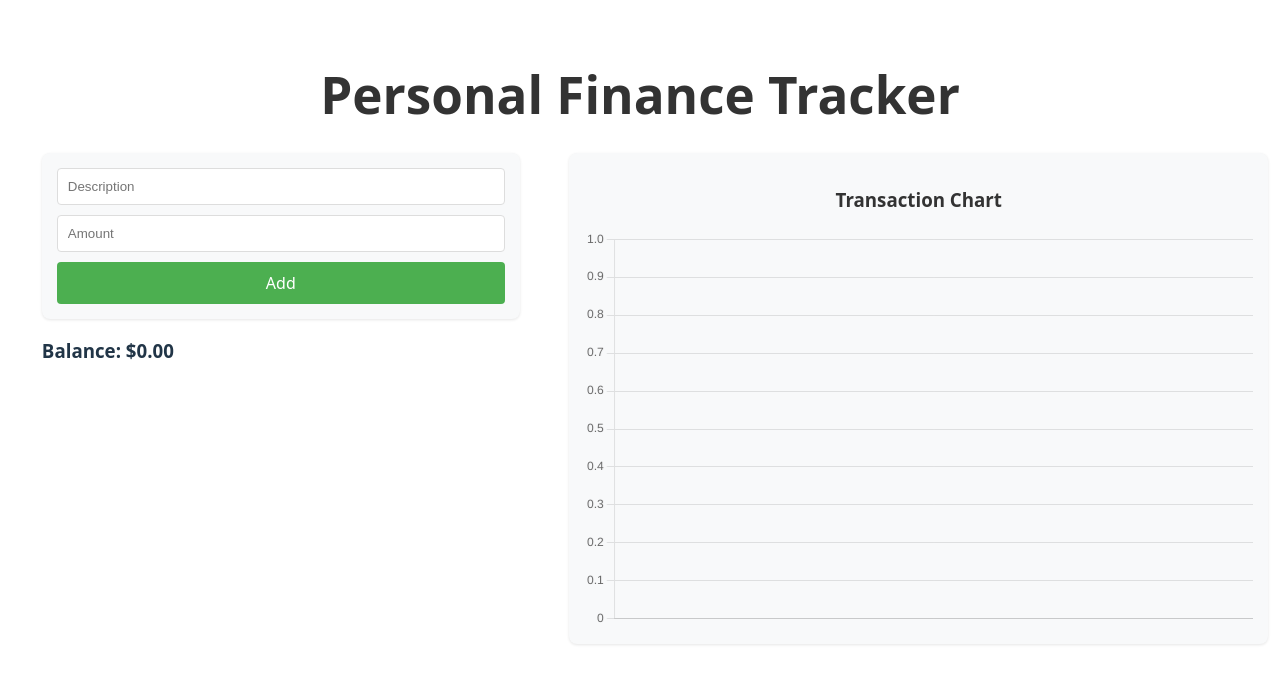
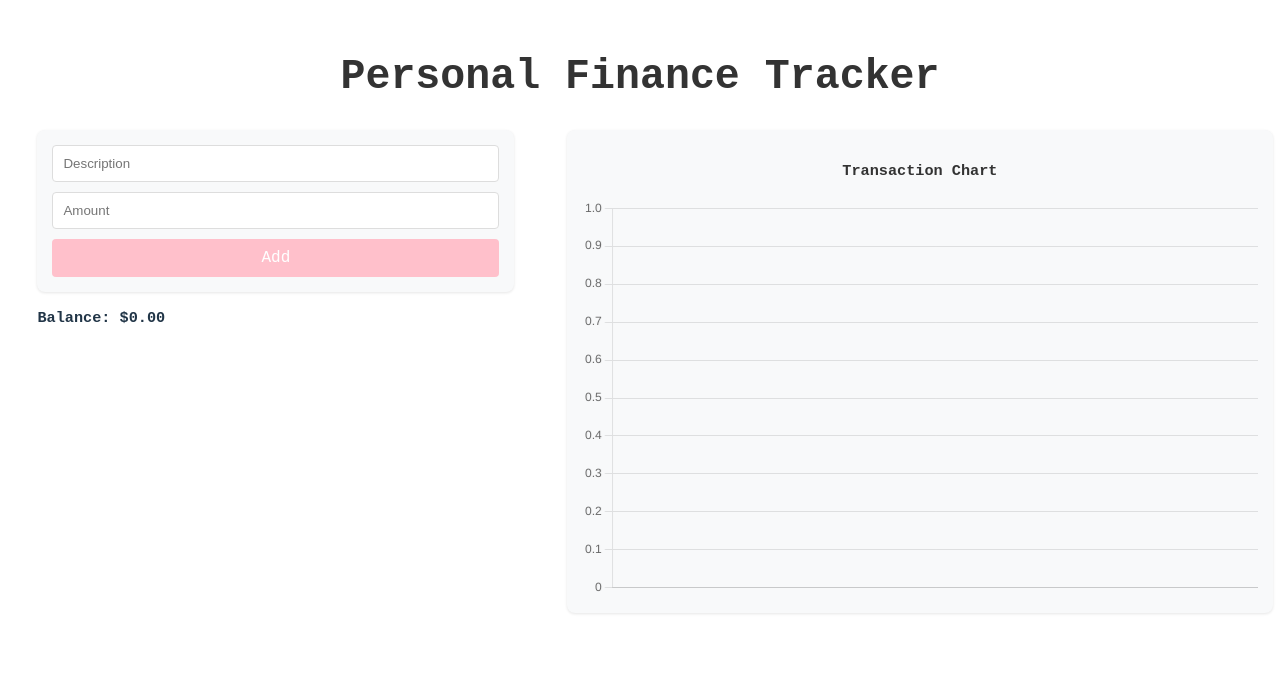
Before and after one commit to AugieAud/Finance-Tracker, a React (Vite) app: page / in a window 1280 px wide. Shown: the top 684 px of the page. Built offline with nearby package versions, Linux system fonts and the light colour scheme.

Commit message:
change colours of buttons and change font

```diff
--- a/src/index.css
+++ b/src/index.css
@@ -1,5 +1,5 @@
 :root {
-  font-family: system-ui, Avenir, Helvetica, Arial, sans-serif;
+  font-family: monospace;
   line-height: 1.5;
   font-weight: 400;
 
--- a/src/styles/components.css
+++ b/src/styles/components.css
@@ -57,7 +57,7 @@ form input {
 form button {
   width: 100%;
   padding: 10px;
-  background-color: #4caf50;
+  background-color: pink;
   color: white;
   border: none;
   border-radius: 4px;
@@ -66,7 +66,7 @@ form button {
 }
 
 form button:hover {
-  background-color: #45a049;
+  background-color: rgb(248, 165, 178);
 }
 
 /* Transaction List Styles */
@@ -89,7 +89,7 @@ form button:hover {
 }
 
 .delete-btn {
-  background-color: #ff6b6b;
+  background-color: orange;
   color: white;
   border: none;
   border-radius: 50%;
@@ -104,7 +104,7 @@ form button:hover {
 }
 
 .delete-btn:hover {
-  background-color: #ff5252;
+  background-color: #ff9a52;
 }
 
 /* Chart Styles */
```
